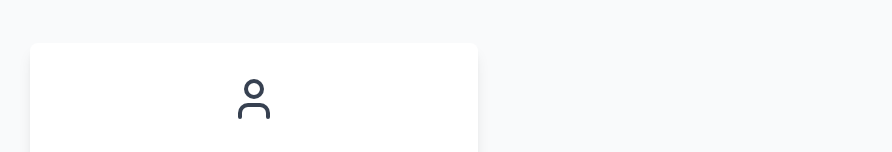
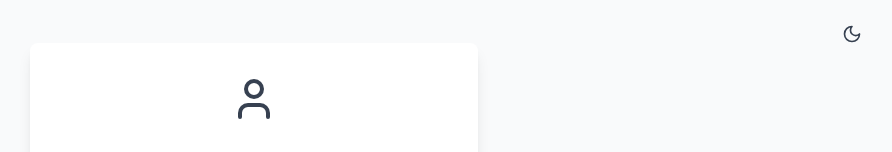
Before and after one commit to Artyom099/auth-front, a React (Vite) app: page /auth in a window 1280 px wide. Shown: the top 152 px of the page, without its empty margins (386-1278 px from the left). Built offline with nearby package versions, Linux system fonts and the light colour scheme.

Commit message:
Add theme toggle to auth form

```diff
--- a/src/components/auth/AuthForm.tsx
+++ b/src/components/auth/AuthForm.tsx
@@ -4,6 +4,7 @@ import { authService } from '../../services/authService';
 import { vkAuthService } from '../../services/vkAuthService';
 import { yandexAuthService } from '../../services/yandexAuthService';
 import { RegistrationConfirmation } from './RegistrationConfirmation';
+import { ThemeToggle } from '../ThemeToggle';
 
 interface AuthFormProps {
   onLoginSuccess: (userData: any) => void;
@@ -137,7 +138,10 @@ export function AuthForm({ onLoginSuccess }: AuthFormProps) {
   };
 
   return (
-    <div className="min-h-screen bg-gray-50 dark:bg-gray-900 flex items-center justify-center p-4">
+    <div className="min-h-screen bg-gray-50 dark:bg-gray-900 flex items-center justify-center p-4 relative">
+      <div className="absolute top-4 right-4">
+        <ThemeToggle />
+      </div>
       <div className="max-w-md w-full space-y-8 bg-white dark:bg-gray-800 p-8 rounded-lg shadow-lg">
         <div className="text-center">
           {isRegistration ? (
```
